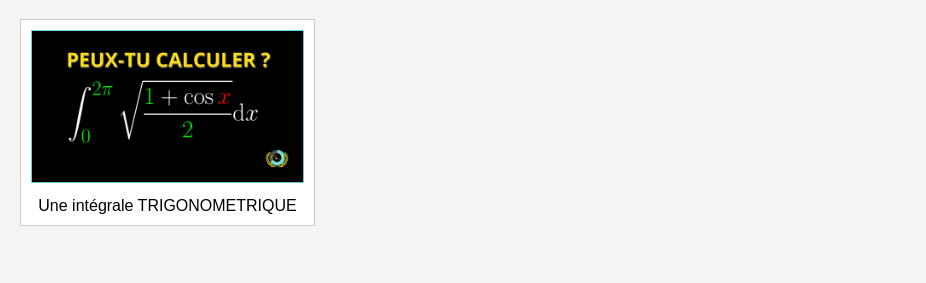
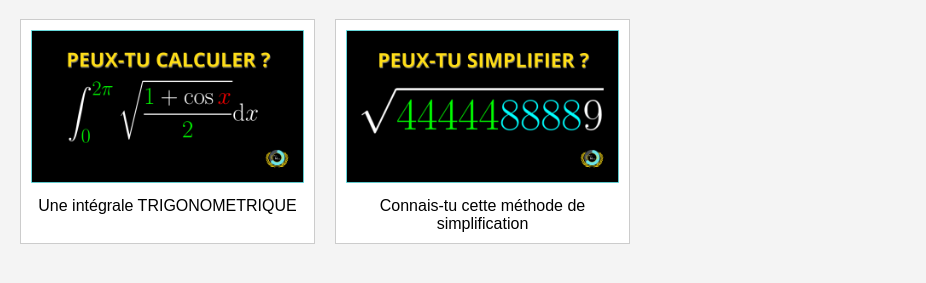
Before and after one commit to abdoulmaoude/Ebook-store, a plain HTML site: page index.html in a window 1280 px wide. Shown: the part 81-364 px from the top of the page, without its empty margins (0-926 px from the left). Drawn offline with Linux system fonts and the light colour scheme.

Commit message:
Update index.html

```diff
--- a/index.html
+++ b/index.html
@@ -48,6 +48,12 @@
             </a>
             <div class="book-title">Une intégrale TRIGONOMETRIQUE</div>
         </div>
+                <div class="book">
+            <a href="pdfs/Connais-tu cette méthode de simplification.pdf" download="ebook1.pdf">
+                <img src="Images/Connais-tu cette méthode de simplification.png" alt="Livre 1">
+            </a>
+            <div class="book-title">Connais-tu cette méthode de simplification</div>
+        </div>
     </div>
 
 </body>
```
